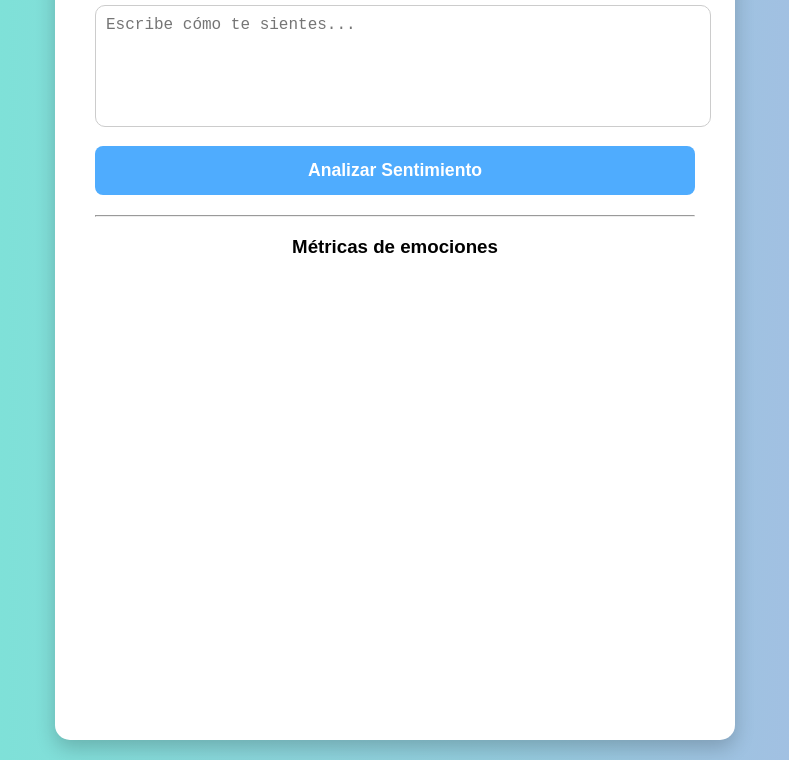
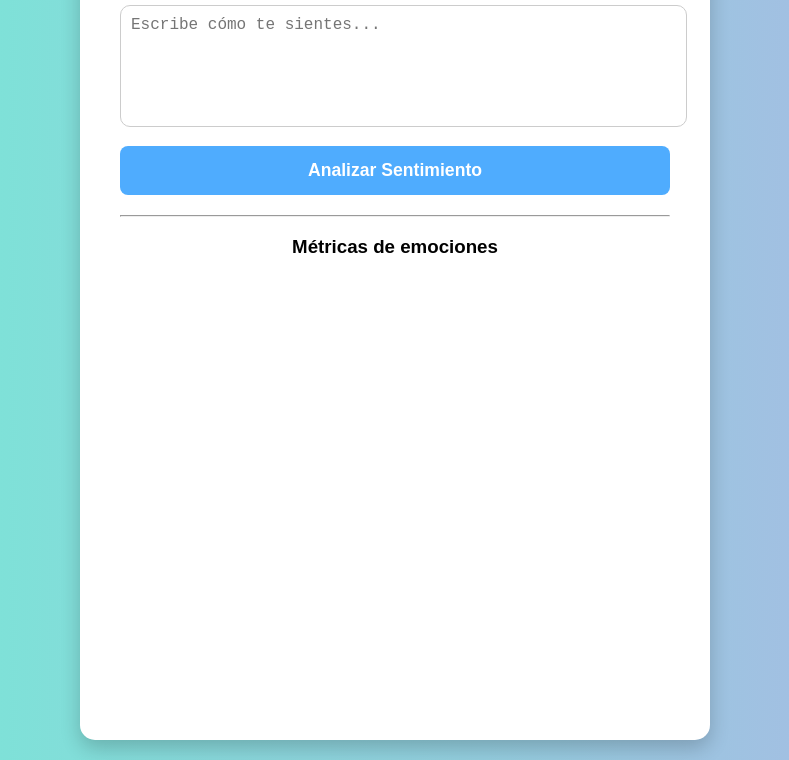
Before and after one commit to Alejandra-Cabrera21/proyecto1, a plain HTML site: page docs/index.html in a window 1280 px wide. Shown: the part 123-883 px from the top of the page, without its empty margins (245-1034 px from the left). Drawn offline with nearby package versions, Linux system fonts and the light colour scheme.

```diff
--- a/docs/index.html
+++ b/docs/index.html
@@ -20,7 +20,7 @@
       box-shadow: 0px 8px 20px rgba(0,0,0,0.2);
       text-align: center;
       width: 100%;
-      max-width: 600px; /* para pantallas grandes */
+      max-width: 550px; /* para pantallas grandes */
       margin: 20px auto;
       animation: fadeIn 1s ease-in-out;
     }
```
